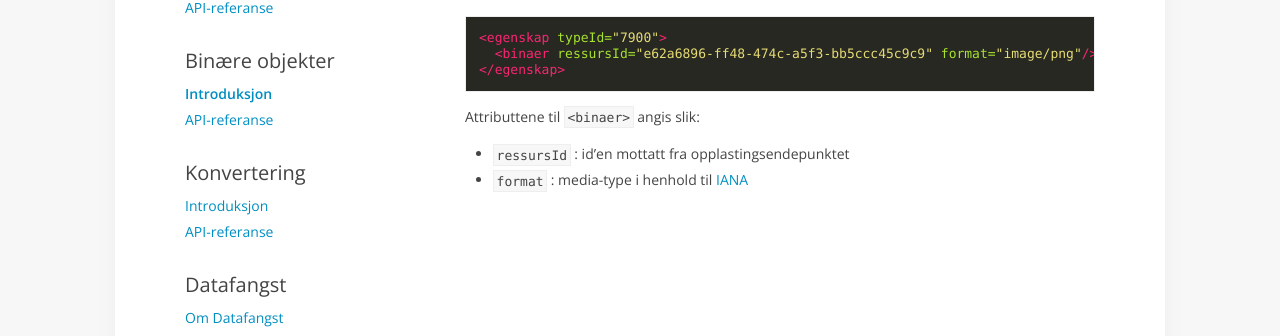
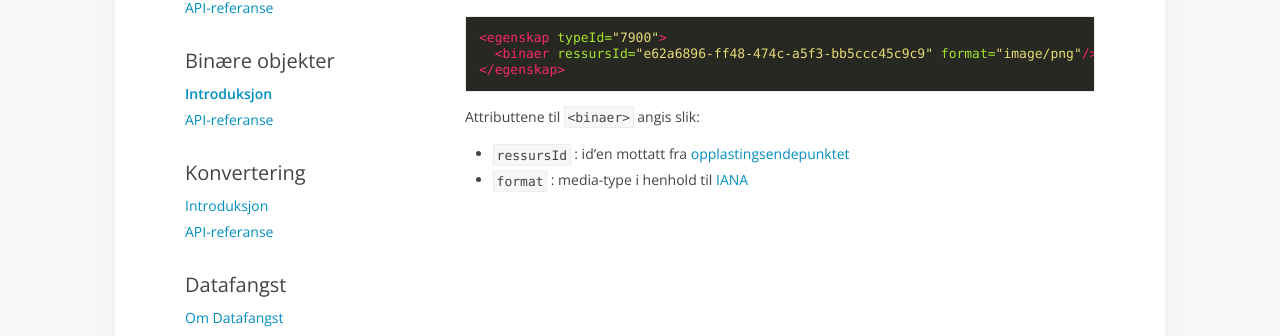
Before and after one commit to nvdb-vegdata/apiskrivdokumentasjon, a Jekyll site: the page built from 2__binaere_objekter/introduksjon.md, in a window 1280 px wide. Shown: the part 494-830 px from the top of the page. Built offline with Jekyll 4.4.1, drawn with Linux system fonts in a browser that asks for light colours; our own code applies the rules of GitHub Pages for plain Markdown files; part of the change alters nothing that is shown.

````diff
--- a/2__binaere_objekter/introduksjon.md
+++ b/2__binaere_objekter/introduksjon.md
@@ -22,5 +22,5 @@ For å angi et binærobjekt som egenskapsverdi i et vegobjekt benyttes elementet
 
 Attributtene til ```<binaer>``` angis slik:
 
-* ```ressursId``` : id'en mottatt fra opplastingsendepunktet
+* ```ressursId``` : id'en mottatt fra [opplastingsendepunktet](api-referanse.md#laste-opp-binærdata)
 * ```format``` : media-type i henhold til [IANA](http://www.iana.org/assignments/media-types/media-types.xhtml)
````
